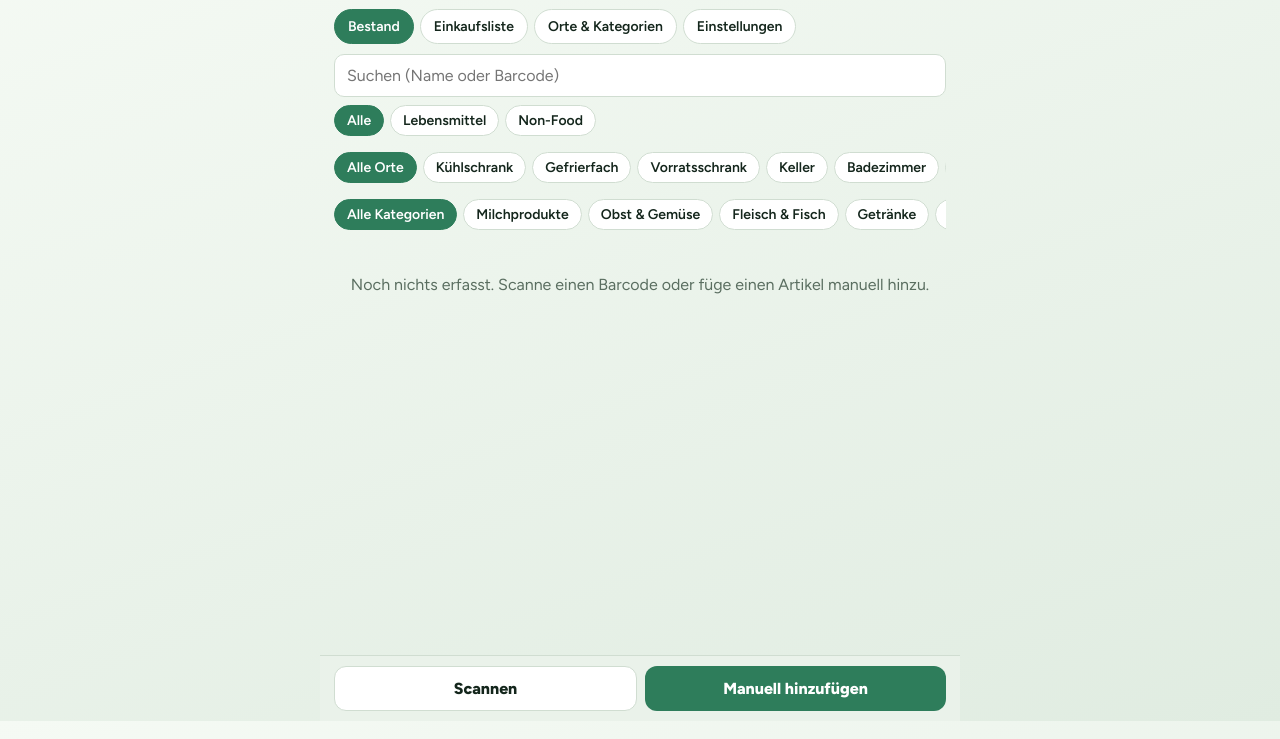
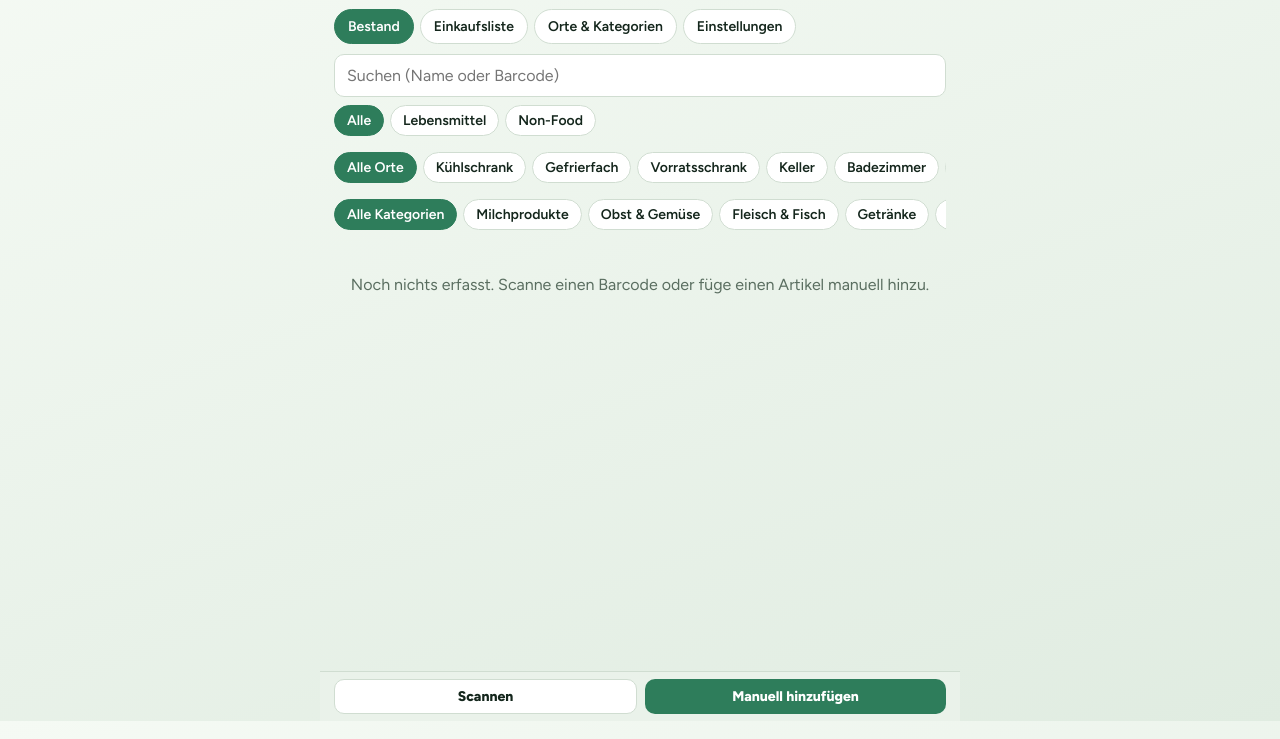
Before and after one commit to weboh/vorrat, a plain HTML site: page index.html in a window 1280 px wide. Shown: the part 79-818 px from the top of the page. Drawn offline with Linux system fonts and the light colour scheme.

Commit message:
Add files via upload

```diff
--- a/index.html
+++ b/index.html
@@ -56,9 +56,9 @@ label{display:block;font-size:13px;font-weight:600;color:var(--mut);margin:12px
 .dz i{width:38px;height:38px;border-radius:10px;flex:none;border:1px solid rgba(0,0,0,.15);position:relative}
 .dz i::after{content:"";position:absolute;right:5px;bottom:5px;width:11px;height:11px;border-radius:50%;background:var(--dot)}
 .chips{display:flex;gap:6px;overflow-x:auto;padding:8px 0}.chips .chip{white-space:nowrap;padding:6px 12px}
-.item{background:var(--sf);border:1px solid var(--ln);border-left:5px solid var(--ac);border-radius:14px;padding:12px;margin:10px 0;display:flex;align-items:center;gap:12px;box-shadow:var(--sh)}
+.item{background:var(--sf);border:1px solid var(--ln);border-left:5px solid var(--ac);border-radius:14px;padding:10px 12px;margin:8px 0;display:flex;align-items:center;gap:12px;box-shadow:var(--sh)}
 .item.nf{border-left-color:var(--nf)}
-.item .t{flex:1;min-width:0;cursor:pointer}.item b{display:block;overflow-wrap:anywhere;font-weight:700}
+.item .t{flex:1;min-width:0;cursor:pointer}.item b{display:block;overflow-wrap:anywhere;font-weight:700;font-size:16px}
 .rc{display:flex;flex-direction:column;align-items:center}
 .lv{display:flex;gap:3px;margin-top:7px}.lv i{width:16px;height:6px;border-radius:3px;background:var(--ln)}
 .lv.hi i.f{background:var(--ok)}.lv.mid i.f{background:var(--mid)}.lv.lo i.f{background:var(--lo)}
@@ -71,8 +71,8 @@ label{display:block;font-size:13px;font-weight:600;color:var(--mut);margin:12px
 .qty span{min-width:28px;text-align:center;font-weight:800}
 .btn{border:0;border-radius:12px;padding:12px 16px;font:700 16px Figtree,system-ui,sans-serif;background:var(--ac);color:var(--acd);cursor:pointer}
 .btn.s{background:var(--sf);color:var(--ink);border:1px solid var(--ln)}.btn.d{background:transparent;color:var(--bad);border:1.5px solid var(--bad)}
-.fab{position:fixed;left:0;right:0;bottom:0;padding:10px 14px calc(10px + env(safe-area-inset-bottom,0px));background:var(--bg);border-top:1px solid var(--ln);display:flex;gap:8px;max-width:640px;margin:0 auto}
-.fab .btn{flex:1}
+.fab{position:fixed;left:0;right:0;bottom:0;padding:7px 14px calc(7px + env(safe-area-inset-bottom,0px));background:var(--bg);border-top:1px solid var(--ln);display:flex;gap:8px;max-width:640px;margin:0 auto}
+.fab .btn{flex:1;padding:8px 10px;font-size:14px;border-radius:10px}
 .sheet{position:fixed;inset:0;background:rgba(0,0,0,.45);display:none;align-items:flex-end;justify-content:center;z-index:20}
 .sheet.open{display:flex}
 .card{background:var(--bg);width:100%;max-width:640px;max-height:92%;overflow:auto;border-radius:18px 18px 0 0;padding:16px 16px calc(20px + env(safe-area-inset-bottom,0px))}
@@ -127,12 +127,9 @@ function renderList(){
  }).sort(function(a,b){return a.name.localeCompare(b.name,'de',{sensitivity:'base',numeric:true})});
  if(!L.length)v+='<div class="empty">'+(S.items.length?'Keine Treffer.':'Noch nichts erfasst. Scanne einen Barcode oder füge einen Artikel manuell hinzu.')+'</div>';
  L.forEach(function(i){
-  var d=days(i.exp),e='';
-  if(d!==null&&d<=7)e='<span class="exp '+(d<0?'e1':d<=3?'e2':'e3')+'">'+(d<0?'abgelaufen':d===0?'heute':'noch '+d+' T.')+'</span>';
-  v+='<div class="item '+(catT(i.cat)==='n'?'nf':'')+'">'+TH(i)+'<div class="t" data-e="'+i.id+'"><b>'+esc(i.name)+'</b>'
-   +'<span class="meta" style="display:block;margin-top:3px">'+catChip(i.cat)+' '+esc(i.loc)+(i.weight?' · '+esc(i.weight):'')+e+'</span>'
-   +(i.all?'<span class="meta" style="display:block">Allergene: '+esc(i.all)+'</span>':'')+'</div>'
-   +'<div class="rc"><div class="qty"><button data-m="'+i.id+'">−</button><span>'+i.qty+'</span><button data-p="'+i.id+'">+</button></div>'+lvBar(i.lvl)+'</div></div>'});
+  v+='<div class="item '+(catT(i.cat)==='n'?'nf':'')+'"><div data-e="'+i.id+'" style="cursor:pointer;display:flex">'+TH(i)+'</div>'
+   +'<div class="t" data-e="'+i.id+'"><b>'+esc(i.name)+'</b></div>'
+   +'<div class="qty"><button data-m="'+i.id+'">−</button><span>'+i.qty+'</span><button data-p="'+i.id+'">+</button></div></div>'});
  $('view').innerHTML=v;
  var q=$('q');q.oninput=function(){flt.q=q.value;var p=q.selectionStart;renderList();var n=$('q');n.focus();n.setSelectionRange(p,p)};
  $('view').querySelectorAll('.chip').forEach(function(b){b.onclick=function(){flt[b.dataset.k]=b.dataset.v;if(b.dataset.k==='type')flt.cat='';renderList()}});
```
